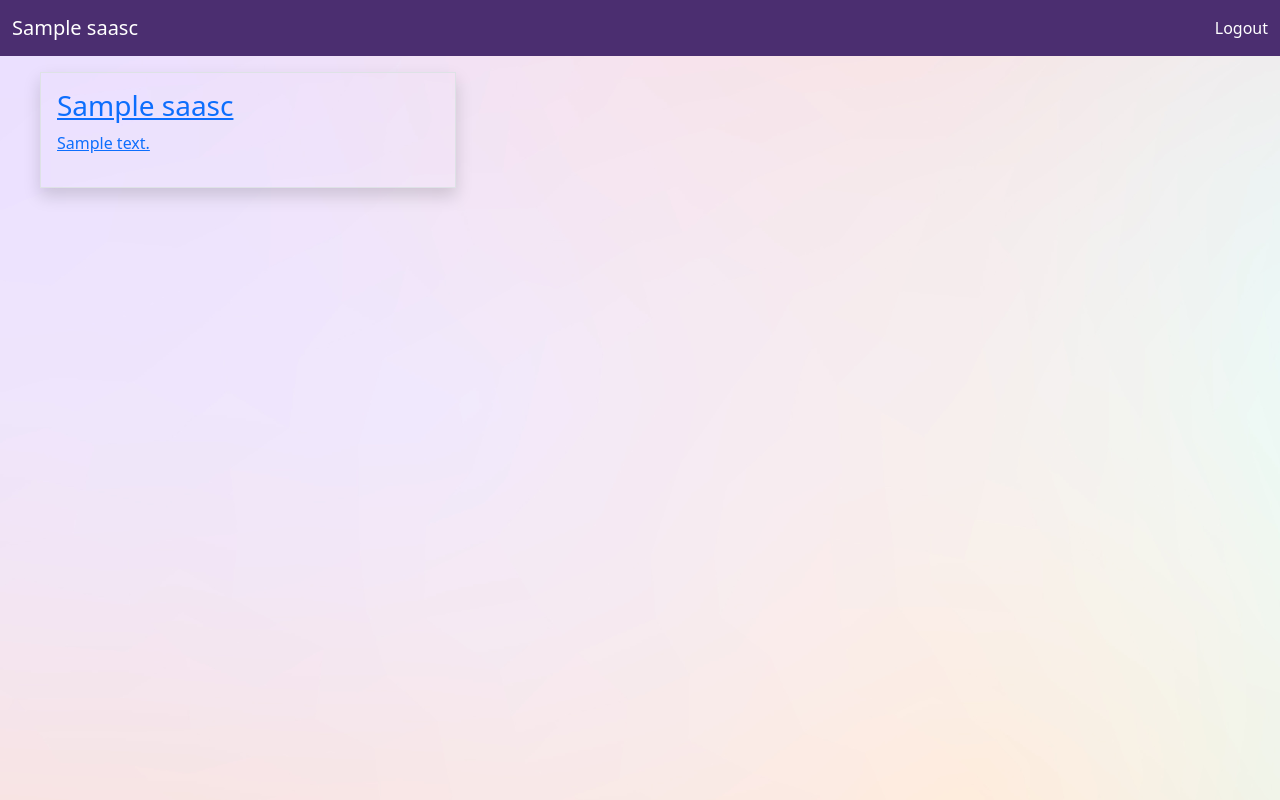
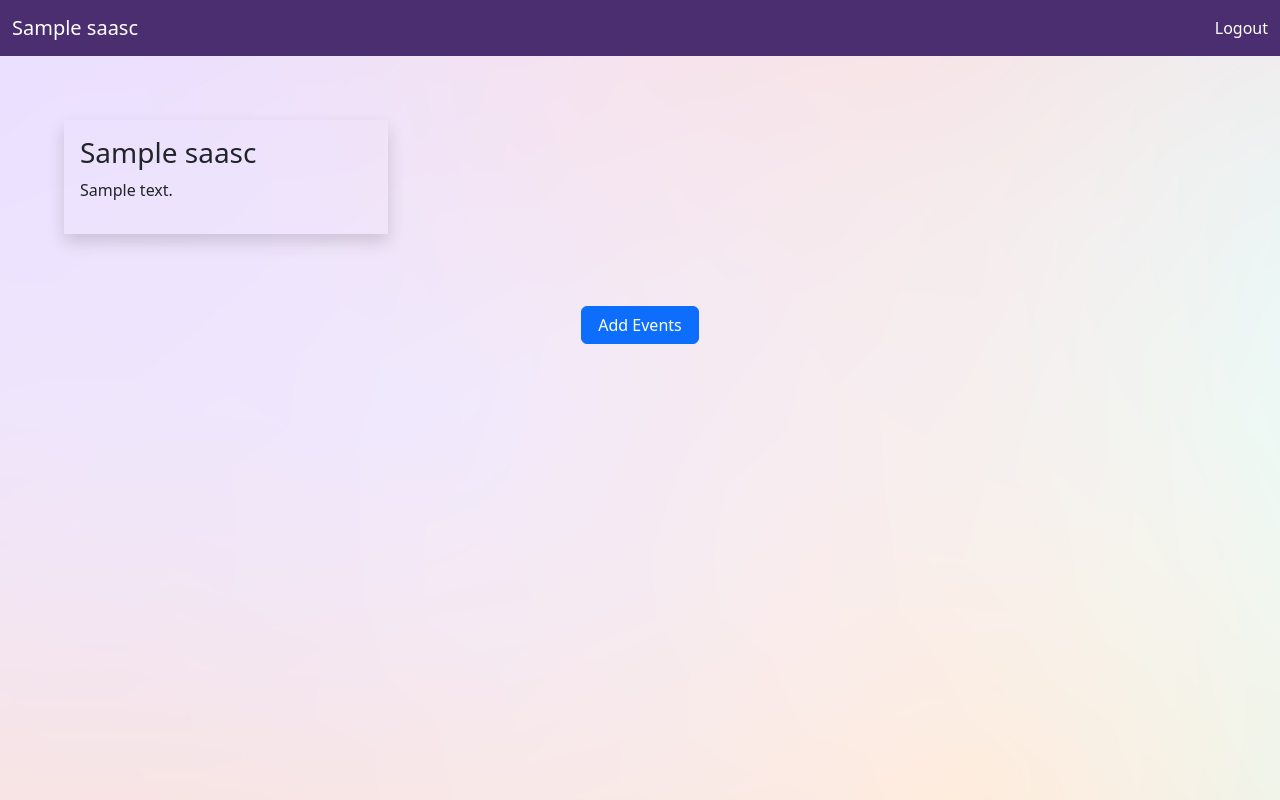
Before and after one commit to mineeshabrar/dsaapp, a Django app: page /secy/ in a window 1280 px wide. Run offline with Django 4.2, Linux system fonts and the light colour scheme; tables that the repository leaves empty hold one stand-in row (values such as "Sample post"); a database or web service that is not in the repository returns one stand-in record (values such as "Sample title"); some libraries are stand-ins or nearby versions.

Commit message:
Update secy_landing_page.html

```diff
--- a/templates/secy_landing_page.html
+++ b/templates/secy_landing_page.html
@@ -24,16 +24,18 @@
                 </ul>
             </div>
         </nav>
-        <div class="container-fluid p-3 mx-4 mr-5 gx-5">
+        <div class="container-fluid p-3 mx-4 gx-5">
             <div class="row gx-5">
 
                 {% for event in clubs %}
-                <a href="{{ event.event_id }}">
-                    <div class="col-md-4 border p-3 shadow">
-                        <h3>{{ event.name }}</h3>
-                        <p>{{ event.description }}</p>
-                    </div>
-                </a>
+                <div class="col-md-3 p-3 shadow  m-5">
+                    <a class="link-dark" style="text-decoration: none; " href="{{ event.event_id }}">
+                        <div class="">
+                            <h3>{{ event.name }}</h3>
+                            <p>{{ event.description }}</p>
+                        </div>
+                    </a>
+                </div>
                 {% endfor %}
                 <!-- <div class="col-md-4">
             <div class="card m-5">
@@ -54,6 +56,10 @@
           </div> -->
             </div>
         </div>
+        <div class="col-12 text-center mt-2">
+            <button type="submit" class="btn btn-primary align-self-center pink-button px-3">
+                <a href="secy_home_page.html"></a> Add Events</button>
+        </div>
         </div>
     </section>
 </body>
```
